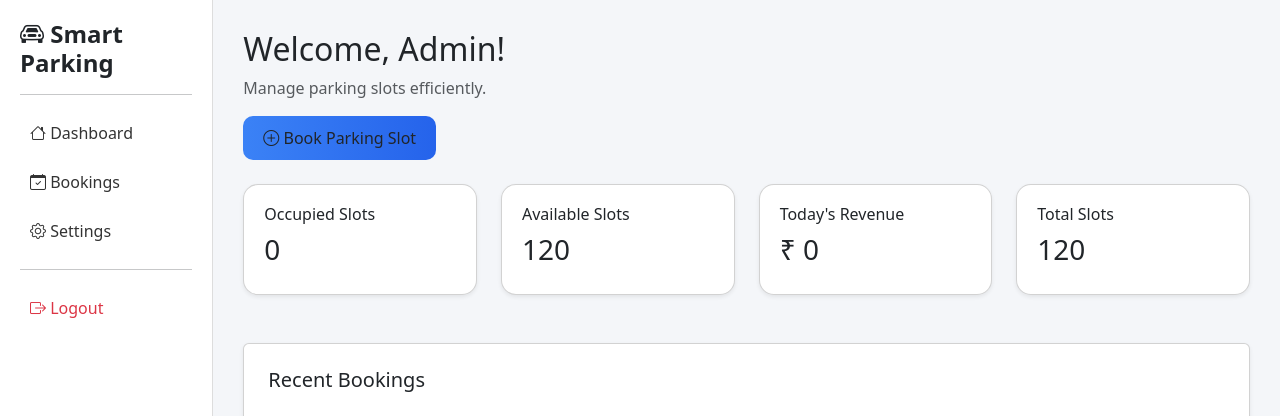
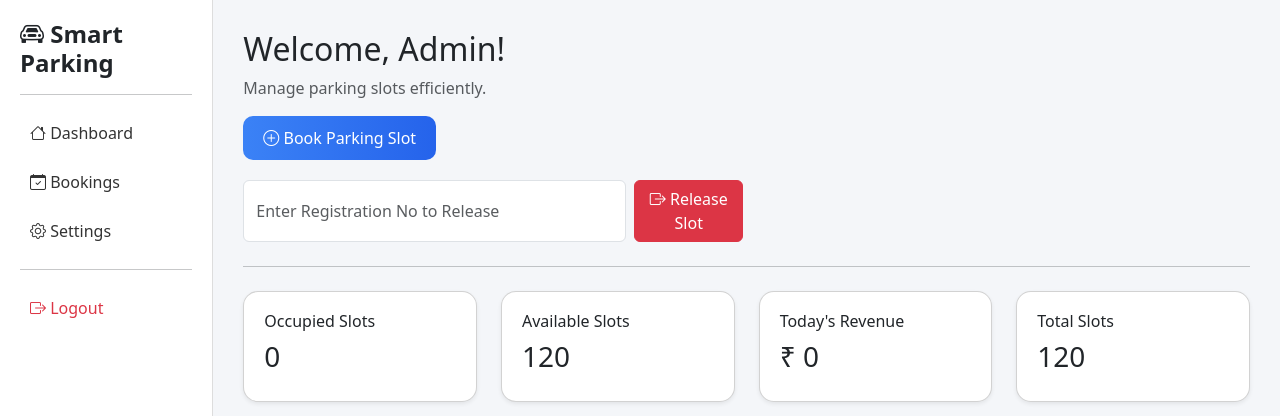
Before and after one commit to yadusaheb5-oss/parking_management, a Flask app: page / in a window 1280 px wide. Shown: the top 416 px of the page. Run offline with Flask 3, Linux system fonts and the light colour scheme; the visitor is signed in with stand-in values (Sample User, id 1); data that the repository does not hold is empty.

Commit message:
Update index.html

```diff
--- a/parking_management_system-master/templates/index.html
+++ b/parking_management_system-master/templates/index.html
@@ -54,8 +54,17 @@
             border: none;
             border-radius: 10px;
             padding: 10px 20px;
+            color: white;
         }
 
+        .btn-primary-custom:hover {
+            color: white;
+        }
+
+        .release-box {
+            margin-top: 20px;
+            max-width: 500px;
+        }
     </style>
 </head>
 
@@ -83,10 +92,28 @@
             <h2>Welcome, Admin!</h2>
             <p class="text-muted">Manage parking slots efficiently.</p>
 
-            <div class="mb-4">
-<a href="{{ url_for('book_page') }}" class="btn btn-primary-custom">
-    <i class="bi bi-plus-circle"></i> Book Parking Slot
-</a>            </div>
+            <!-- Book Button -->
+            <div class="mb-3">
+                <a href="{{ url_for('book_page') }}" class="btn btn-primary-custom">
+                    <i class="bi bi-plus-circle"></i> Book Parking Slot
+                </a>
+            </div>
+
+            <!-- Release Slot Form -->
+            <div class="release-box">
+                <form method="POST" action="{{ url_for('exit_slot') }}" class="d-flex gap-2">
+                    <input type="text"
+                           name="exit_reg_no"
+                           class="form-control"
+                           placeholder="Enter Registration No to Release"
+                           required>
+                    <button type="submit" class="btn btn-danger">
+                        <i class="bi bi-box-arrow-right"></i> Release Slot
+                    </button>
+                </form>
+            </div>
+
+            <hr class="my-4">
 
             <!-- Stats Cards -->
             <div class="row g-4">
```
